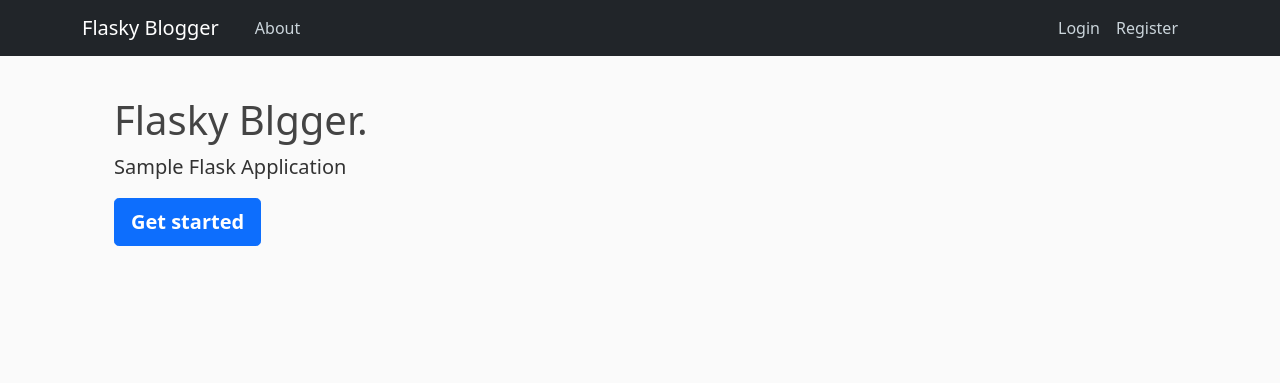
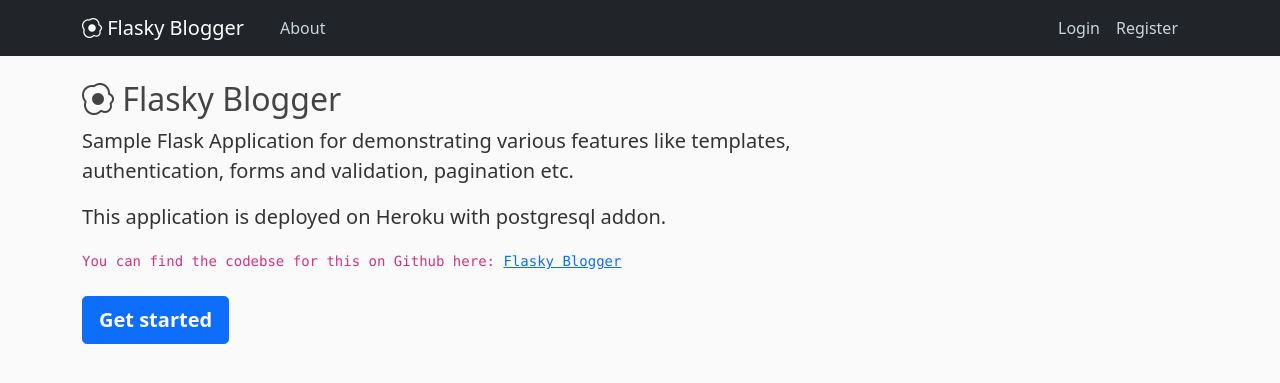
Before and after one commit to debojyotichatterjee9/flasky-blogger, a Flask app: page / in a window 1280 px wide. Shown: the top 383 px of the page. Run offline with Flask 2, Linux system fonts and the light colour scheme; some libraries are stand-ins or nearby versions.

Commit message:
minor changes

```diff
--- a/flaskyBlogger/config.py
+++ b/flaskyBlogger/config.py
@@ -1,5 +1,4 @@
 import os
-
 
 class Config:
     SECRET_KEY = os.environ.get('SECRET_KEY')
@@ -8,5 +7,5 @@
     MAIL_SERVER = 'smtp.googlemail.com'
     MAIL_PORT = 587
     MAIL_USE_TLS = True
-    MAIL_USERNAME = os.environ.get('EMAIL_USERNAME')
-    MAIL_PASSWORD = os.environ.get('EMAIL_PASSWORD')
+    MAIL_USERNAME = os.environ.get('MAIL_USERNAME')
+    MAIL_PASSWORD = os.environ.get('MAIL_PASSWORD')
--- a/flaskyBlogger/templates/landing/landing.html
+++ b/flaskyBlogger/templates/landing/landing.html
@@ -1,17 +1,19 @@
 {% extends "./layout/layout.html" %}
+{% block head %}
+<link rel="stylesheet" type="text/css" href="{{ url_for('static', filename='/css/landing.css') }}">
 
-    {% block content %}
-        <div class="cover-container d-flex w-100 h-100 p-3 mx-auto flex-column">
-
-  <main class="px-3">
-    <h1>Flasky Blgger.</h1>
-    <p class="lead">Sample Flask Application</p>
-    <p class="lead">
-      <a class="btn btn-lg btn-primary fw-bold" href="{{url_for('users.login')}}">Get started</a>
-    </p>
-  </main>
-</div>
-    {% endblock content %}
+{% endblock %}
+{% block content %}
+    <h2><i class="bi bi-egg-fried"></i> Flasky Blogger</h2>
+      <p class="lead">Sample Flask Application for demonstrating various features like templates,
+        authentication, forms and validation, pagination etc.</p>
+        <p class="lead">This application is deployed on Heroku with postgresql addon.</p>
+        <code>You can find the codebse for this on Github here: <a href="https://github.com/debojyotichatterjee9/flasky-blogger" target="_blank">Flasky Blogger</a></code>
+      <p class="lead mt-4">
+        <a class="btn btn-lg btn-primary fw-bold" href="{{url_for('users.login')}}">Get started</a>
+      </p>
+  </div>
+{% endblock content %}
 <!--
     jinja2 alows you to name the block,
     when you are ending the block.
--- a/flaskyBlogger/templates/layout/layout.html
+++ b/flaskyBlogger/templates/layout/layout.html
@@ -9,6 +9,7 @@
         integrity="sha384-eOJMYsd53ii+scO/bJGFsiCZc+5NDVN2yr8+0RDqr0Ql0h+rP48ckxlpbzKgwra6" crossorigin="anonymous">
     <link rel="stylesheet" type="text/css" href="{{ url_for('static', filename='/css/main.css') }}">
     <link rel="stylesheet" href="https://cdn.jsdelivr.net/npm/bootstrap-icons@1.4.1/font/bootstrap-icons.css">
+    {% block head %}{% endblock %}
     {% if title %}
     <title>Flasky | {{title}}</title>
     {% else %}
@@ -21,7 +22,7 @@
     <header class="site-header">
         <nav class="navbar navbar-expand-md navbar-dark bg-dark fixed-top">
             <div class="container">
-                <a class="navbar-brand mr-4" href="/">Flasky Blogger</a>
+                <a class="navbar-brand mr-4" href="/"><i class="bi bi-egg-fried"></i> Flasky Blogger</a>
                 <button class="navbar-toggler" type="button" data-toggle="collapse" data-target="#navbarToggle"
                     aria-controls="navbarToggle" aria-expanded="false" aria-label="Toggle navigation">
                     <span class="navbar-toggler-icon"></span>
@@ -71,15 +72,31 @@
             {% if current_user.is_authenticated %}
                 <div class="col-md-4">
                     <div class="content-section">
-                        <h3>The Sidebar</h3>
-                        <p class='text-muted'>You can put any information here you'd like.
+                        <!-- <h3>The Sidebar</h3> -->
+                        <!-- <p class='text-muted'>You can put any information here you'd like.
                         <ul class="list-group">
                             <li class="list-group-item list-group-item-light">Latest Posts</li>
                             <li class="list-group-item list-group-item-light">Announcements</li>
                             <li class="list-group-item list-group-item-light">Calendars</li>
                             <li class="list-group-item list-group-item-light">etc</li>
                         </ul>
-                        </p>
+                        </p> -->
+                        <div class="card" style="width: 20rem;">
+                            <img class="card-img-top" src="{{url_for('static', filename='/images/js_logo.png')}}" alt="Could not load the image">
+                            <div class="card-body">
+                              <h5 class="card-title">Learn Javascript!</h5>
+                              <p class="card-text"> How do you comfort a JavaScript bug? You console it.</p>
+                            </div>
+                            <ul class="list-group list-group-flush">
+                              <li class="list-group-item">Don't trust JavaScript programmers.</li>
+                              <li class="list-group-item">All they do is promises but they never callback.</li>
+                              <li class="list-group-item">Follow the link below if you're interested.</li>
+                            </ul>
+                            <div class="card-body">
+                              <a href="https://github.com/getify/You-Dont-Know-JS/blob/1st-ed/README.md" class="card-link" target="_blank">Read it</a>
+                              <a href="https://www.amazon.com/You-Dont-Know-Set-Volumes/dp/9352136268" class="card-link" target="_blank">Buy it</a>
+                            </div>
+                          </div>
                     </div>
                 </div>
             {% endif %}
--- a/flaskyBlogger/templates/post/post.html
+++ b/flaskyBlogger/templates/post/post.html
@@ -8,8 +8,8 @@
                     <a class="mr-2" href="{{ url_for('users.user_posts', username=post.author.username) }}">{{ post.author.username }}</a>
                     <code class="text-muted">{{ post.date.strftime('%Y-%m-%d') }}</code>
                     {% if post.author == current_user %}
-                        <a class="btn btn-secondary btn-sm mt-1 mb-1" href="{{ url_for('posts.update_post', post_id=post.id) }}">Update</a>
-                        <button type="button" class="btn btn-danger btn-sm m-1" data-bs-toggle="modal" data-bs-target="#deleteModal">Delete</button>
+                        <a class="btn btn-secondary btn-sm mt-1 mb-1" href="{{ url_for('posts.update_post', post_id=post.id) }}"><i class="bi bi-pencil-square"></i></a>
+                        <button type="button" class="btn btn-danger btn-sm m-1" data-bs-toggle="modal" data-bs-target="#deleteModal"><i class="bi bi-trash-fill"></i></button>
                     {% endif %}
                 </div>
                 <h2 class="article-title">{{ post.title }}</h2>
```
Also changed, not shown: flaskyBlogger/templates/about/about.html (+9 -3 lines), flaskyBlogger/static/css/landing.css (added), flaskyBlogger/static/images/js_logo.png (added).
